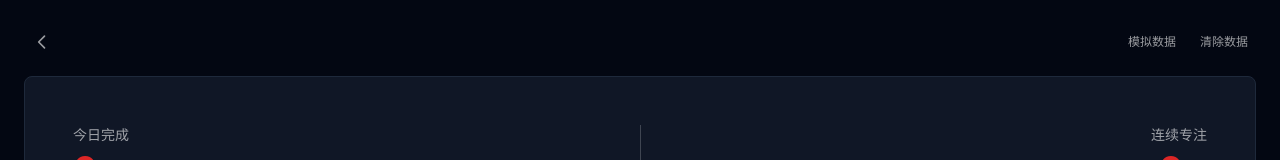
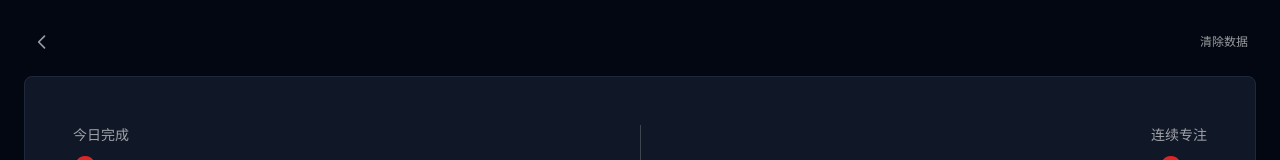
Before and after one commit to forkai/tomato-clock, a React (Vite) app: page /stats in a window 1280 px wide. Shown: the top 160 px of the page. Built offline with nearby package versions, Linux system fonts and the light colour scheme.

Commit message:
chore: 隐藏统计页面的模拟数据按钮

```diff
--- a/src/pages/StatsPage.tsx
+++ b/src/pages/StatsPage.tsx
@@ -24,7 +24,7 @@ interface Stats {
 }
 
 export function StatsPage() {
-  const { getTodayStats, getWeekStats, clearAllData, generateMockData, dataVersion } = useDatabase()
+  const { getTodayStats, getWeekStats, clearAllData, dataVersion } = useDatabase()
   const [showConfirm, setShowConfirm] = useState(false)
   const [stats, setStats] = useState<Stats>({
     todayStats: { count: 0, totalDuration: 0 },
@@ -45,10 +45,6 @@ export function StatsPage() {
     }
     fetchStats()
   }, [dataVersion, getTodayStats, getWeekStats])
-
-  const handleGenerateMockData = async () => {
-    await generateMockData()
-  }
 
   const handleClearData = async () => {
     await clearAllData()
@@ -75,13 +71,6 @@ export function StatsPage() {
 
         <div className="flex gap-2">
           <button
-            onClick={handleGenerateMockData}
-            className="text-xs text-foreground/60 hover:text-foreground px-2 py-1 rounded hover:bg-secondary/50 transition-colors"
-          >
-            模拟数据
-          </button>
-
-          <button
             onClick={() => setShowConfirm(true)}
             className="text-xs text-foreground/60 hover:text-red-500 px-2 py-1 rounded hover:bg-secondary/50 transition-colors"
           >
```
